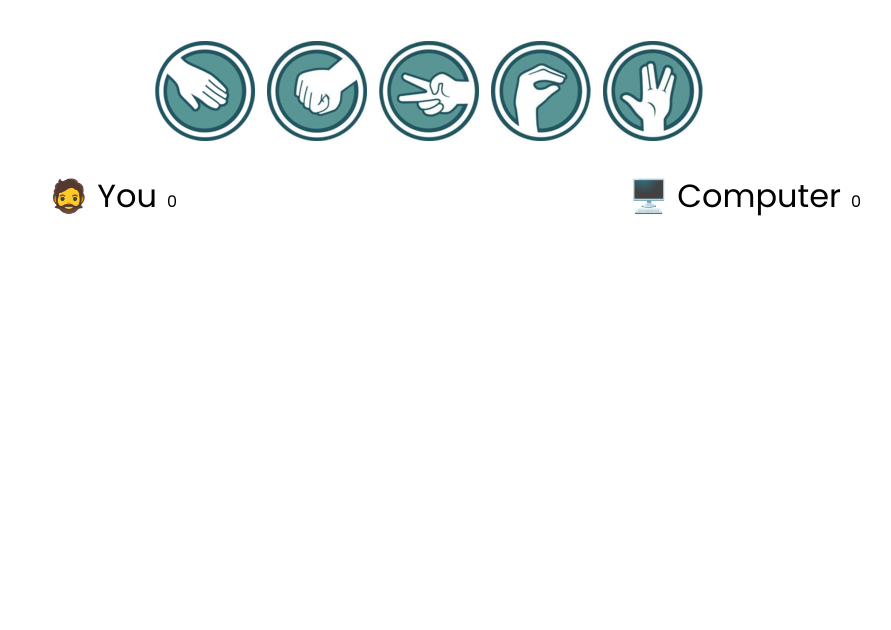
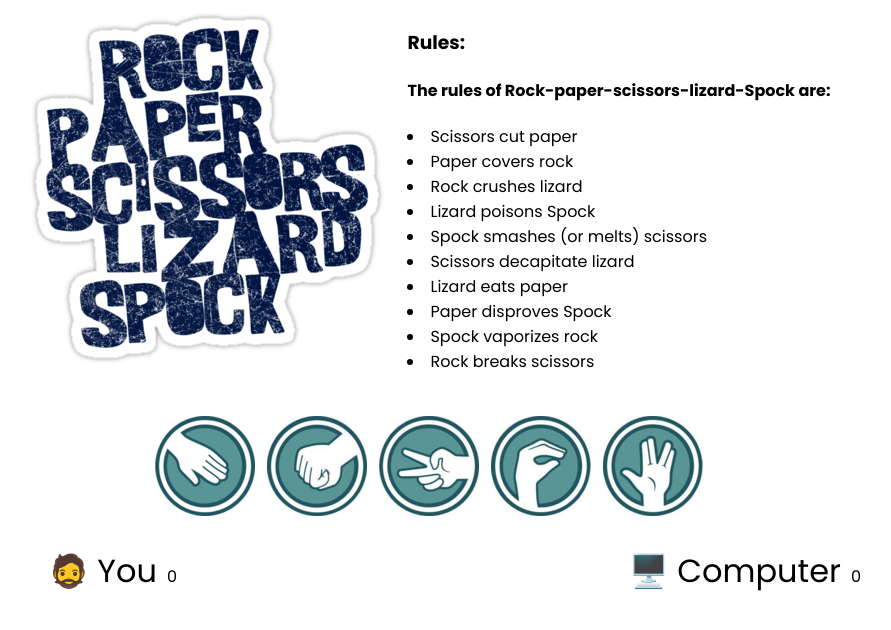
Before and after one commit to ZeroCool989/project-portfolio-2, a plain HTML site: page index.html in a window 1280 px wide. Shown: the whole page, without its empty margins (211-1102 px from the left). Drawn offline with Linux system fonts and the light colour scheme; a web font is replaced by a local one.

Commit message:
Add logo and header

```diff
--- a/assets/css/style.css
+++ b/assets/css/style.css
@@ -1,6 +1,18 @@
 *{
     background-color: white;
 }
+/*Header & Logo*/
+.header{
+    display: flex;
+    justify-content: center;
+    align-items: center;
+    font-family: "poppins";
+}
+
+.rules{
+    margin-left:20px;
+}
+
 /*Selection buttons area*/
 .selections{
     display:flex;
--- a/index.html
+++ b/index.html
@@ -11,6 +11,28 @@
     <title>Rock, Paper, Scissors, Lizard, Spock Game</title>
 </head>
 <body>
+    <!--Header and logo-->
+    <div class="header">
+        <div class="logo">
+            <img src="assets/images/Rock-Paper-Scissors-Lizard-Spock logo.png" alt="logo">
+        </div>
+        <div class="rules">
+            <h3>Rules:</h3>
+            <h4>The rules of Rock-paper-scissors-lizard-Spock are:</h4>
+                <un>
+                    <li>Scissors cut paper</li>
+                    <li>Paper covers rock</li>
+                    <li>Rock crushes lizard</li>
+                    <li>Lizard poisons Spock</li>
+                    <li>Spock smashes (or melts) scissors</li>
+                    <li>Scissors decapitate lizard</li>
+                    <li>Lizard eats paper</li>
+                    <li>Paper disproves Spock</li>
+                    <li>Spock vaporizes rock</li>
+                    <li>Rock breaks scissors</li>
+                </un>
+        </div>
+    </div>
     <!--Possible selection buttons-->
     <div class="selections">
         <button  class="selections" data-selection="paper">
```
Also changed, not shown: assets/images/Rock-Paper-Scissors-Lizard-Spock logo.png (added).
